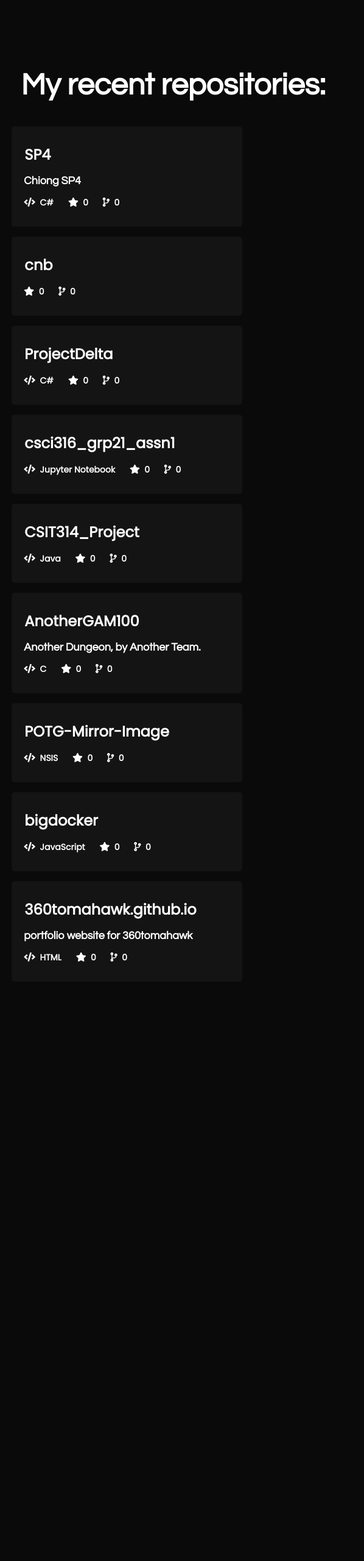
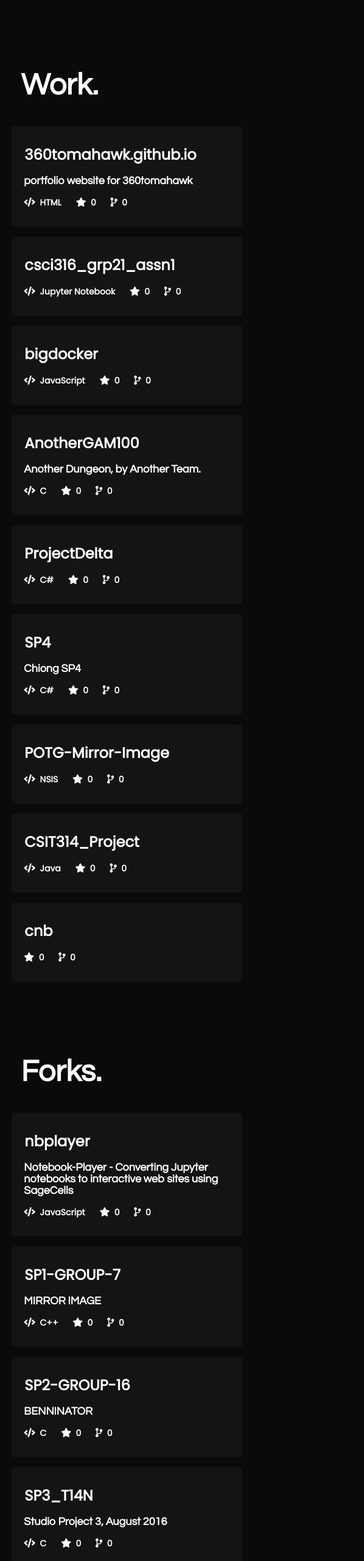
Before and after one commit to HalcionCyanide/360tomahawk.github.io, a plain HTML site: page index.html in a window 1280 px wide. Shown: the top 2560 px of the page at 61% size, 388-986 px from the left. Before the commit the page ends 1650 px from the top, so only its background shows below. Drawn offline with nearby package versions, Linux system fonts and the light colour scheme; no server answers; a script that the page names is missing.

Commit message:
update the information

```diff
--- a/config.json
+++ b/config.json
@@ -3,9 +3,9 @@
   "username": "360tomahawk",
   "name": "Zheng Qingping",
   "userimg": "https://avatars.githubusercontent.com/u/13763140?v=4",
-  "sort": "pushed",
-  "order": "asc",
-  "includeFork": false,
+  "sort": "updated",
+  "order": "desc",
+  "includeFork": true,
   "theme": "dark.css",
   "types": [
    "owner"
--- a/index.html
+++ b/index.html
@@ -34,29 +34,55 @@
     </div>
     <div id="display">
       <div id="work">
-        <h1>My recent repositories:</h1>
+        <h1>Work.</h1>
         <div class="projects" id="work_section">
-                        <a href="https://github.com/360tomahawk/SP4" target="_blank">
+                        <a href="https://github.com/360tomahawk/360tomahawk.github.io" target="_blank">
                         <section>
-                            <div class="section_title">SP4</div>
+                            <div class="section_title">360tomahawk.github.io</div>
                             <div class="about_section">
-                            <span style="display:block;">Chiong SP4</span>
+                            <span style="display:block;">portfolio website for 360tomahawk</span>
                             </div>
                             <div class="bottom_section">
-                                <span style="display:inline-block;"><i class="fas fa-code"></i>&nbsp; C#</span>
+                                <span style="display:inline-block;"><i class="fas fa-code"></i>&nbsp; HTML</span>
                                 <span><i class="fas fa-star"></i>&nbsp; 0</span>
                                 <span><i class="fas fa-code-branch"></i>&nbsp; 0</span>
                             </div>
                         </section>
                         </a>
-                        <a href="https://github.com/prophet-leong/cnb" target="_blank">
+                        <a href="https://github.com/360tomahawk/csci316_grp21_assn1" target="_blank">
                         <section>
-                            <div class="section_title">cnb</div>
+                            <div class="section_title">csci316_grp21_assn1</div>
                             <div class="about_section">
                             <span style="display:none;">undefined</span>
                             </div>
                             <div class="bottom_section">
-                                <span style="display:none;"><i class="fas fa-code"></i>&nbsp; null</span>
+                                <span style="display:inline-block;"><i class="fas fa-code"></i>&nbsp; Jupyter Notebook</span>
+                                <span><i class="fas fa-star"></i>&nbsp; 0</span>
+                                <span><i class="fas fa-code-branch"></i>&nbsp; 0</span>
+                            </div>
+                        </section>
+                        </a>
+                        <a href="https://github.com/360tomahawk/bigdocker" target="_blank">
+                        <section>
+                            <div class="section_title">bigdocker</div>
+                            <div class="about_section">
+                            <span style="display:none;">undefined</span>
+                            </div>
+                            <div class="bottom_section">
+                                <span style="display:inline-block;"><i class="fas fa-code"></i>&nbsp; JavaScript</span>
+                                <span><i class="fas fa-star"></i>&nbsp; 0</span>
+                                <span><i class="fas fa-code-branch"></i>&nbsp; 0</span>
+                            </div>
+                        </section>
+                        </a>
+                        <a href="https://github.com/360tomahawk/AnotherGAM100" target="_blank">
+                        <section>
+                            <div class="section_title">AnotherGAM100</div>
+                            <div class="about_section">
+                            <span style="display:block;">Another Dungeon, by Another Team.</span>
+                            </div>
+                            <div class="bottom_section">
+                                <span style="display:inline-block;"><i class="fas fa-code"></i>&nbsp; C</span>
                                 <span><i class="fas fa-star"></i>&nbsp; 0</span>
                                 <span><i class="fas fa-code-branch"></i>&nbsp; 0</span>
                             </div>
@@ -75,14 +101,27 @@
                             </div>
                         </section>
                         </a>
-                        <a href="https://github.com/360tomahawk/csci316_grp21_assn1" target="_blank">
+                        <a href="https://github.com/360tomahawk/SP4" target="_blank">
                         <section>
-                            <div class="section_title">csci316_grp21_assn1</div>
+                            <div class="section_title">SP4</div>
+                            <div class="about_section">
+                            <span style="display:block;">Chiong SP4</span>
+                            </div>
+                            <div class="bottom_section">
+                                <span style="display:inline-block;"><i class="fas fa-code"></i>&nbsp; C#</span>
+                                <span><i class="fas fa-star"></i>&nbsp; 0</span>
+                                <span><i class="fas fa-code-branch"></i>&nbsp; 0</span>
+                            </div>
+                        </section>
+                        </a>
+                        <a href="https://github.com/360tomahawk/POTG-Mirror-Image" target="_blank">
+                        <section>
+                            <div class="section_title">POTG-Mirror-Image</div>
                             <div class="about_section">
                             <span style="display:none;">undefined</span>
                             </div>
                             <div class="bottom_section">
-                                <span style="display:inline-block;"><i class="fas fa-code"></i>&nbsp; Jupyter Notebook</span>
+                                <span style="display:inline-block;"><i class="fas fa-code"></i>&nbsp; NSIS</span>
                                 <span><i class="fas fa-star"></i>&nbsp; 0</span>
                                 <span><i class="fas fa-code-branch"></i>&nbsp; 0</span>
                             </div>
@@ -101,11 +140,54 @@
                             </div>
                         </section>
                         </a>
-                        <a href="https://github.com/360tomahawk/AnotherGAM100" target="_blank">
+                        <a href="https://github.com/prophet-leong/cnb" target="_blank">
                         <section>
-                            <div class="section_title">AnotherGAM100</div>
+                            <div class="section_title">cnb</div>
                             <div class="about_section">
-                            <span style="display:block;">Another Dungeon, by Another Team.</span>
+                            <span style="display:none;">undefined</span>
+                            </div>
+                            <div class="bottom_section">
+                                <span style="display:none;"><i class="fas fa-code"></i>&nbsp; null</span>
+                                <span><i class="fas fa-star"></i>&nbsp; 0</span>
+                                <span><i class="fas fa-code-branch"></i>&nbsp; 0</span>
+                            </div>
+                        </section>
+                        </a></div>
+      </div>
+      <div id="forks" style="display: block;">
+        <h1>Forks.</h1>
+        <div class="projects" id="forks_section">
+                        <a href="https://github.com/360tomahawk/nbplayer" target="_blank">
+                        <section>
+                            <div class="section_title">nbplayer</div>
+                            <div class="about_section">
+                            <span style="display:block;">Notebook-Player - Converting Jupyter notebooks to interactive web sites using SageCells</span>
+                            </div>
+                            <div class="bottom_section">
+                                <span style="display:inline-block;"><i class="fas fa-code"></i>&nbsp; JavaScript</span>
+                                <span><i class="fas fa-star"></i>&nbsp; 0</span>
+                                <span><i class="fas fa-code-branch"></i>&nbsp; 0</span>
+                            </div>
+                        </section>
+                        </a>
+                        <a href="https://github.com/360tomahawk/SP1-GROUP-7" target="_blank">
+                        <section>
+                            <div class="section_title">SP1-GROUP-7</div>
+                            <div class="about_section">
+                            <span style="display:block;">MIRROR IMAGE</span>
+                            </div>
+                            <div class="bottom_section">
+                                <span style="display:inline-block;"><i class="fas fa-code"></i>&nbsp; C++</span>
+                                <span><i class="fas fa-star"></i>&nbsp; 0</span>
+                                <span><i class="fas fa-code-branch"></i>&nbsp; 0</span>
+                            </div>
+                        </section>
+                        </a>
+                        <a href="https://github.com/360tomahawk/SP2-GROUP-16" target="_blank">
+                        <section>
+                            <div class="section_title">SP2-GROUP-16</div>
+                            <div class="about_section">
+                            <span style="display:block;">BENNINATOR</span>
                             </div>
                             <div class="bottom_section">
                                 <span style="display:inline-block;"><i class="fas fa-code"></i>&nbsp; C</span>
@@ -114,53 +196,39 @@
                             </div>
                         </section>
                         </a>
-                        <a href="https://github.com/360tomahawk/POTG-Mirror-Image" target="_blank">
+                        <a href="https://github.com/360tomahawk/SP3_T14N" target="_blank">
                         <section>
-                            <div class="section_title">POTG-Mirror-Image</div>
+                            <div class="section_title">SP3_T14N</div>
                             <div class="about_section">
-                            <span style="display:none;">undefined</span>
+                            <span style="display:block;">Studio Project 3, August 2016</span>
                             </div>
                             <div class="bottom_section">
-                                <span style="display:inline-block;"><i class="fas fa-code"></i>&nbsp; NSIS</span>
+                                <span style="display:inline-block;"><i class="fas fa-code"></i>&nbsp; C</span>
                                 <span><i class="fas fa-star"></i>&nbsp; 0</span>
                                 <span><i class="fas fa-code-branch"></i>&nbsp; 0</span>
                             </div>
                         </section>
                         </a>
-                        <a href="https://github.com/360tomahawk/bigdocker" target="_blank">
+                        <a href="https://github.com/360tomahawk/docker-sagecell" target="_blank">
                         <section>
-                            <div class="section_title">bigdocker</div>
+                            <div class="section_title">docker-sagecell</div>
                             <div class="about_section">
-                            <span style="display:none;">undefined</span>
+                            <span style="display:block;">This is SageMathCell - a Sage computation web service  Was build from sagemath/sagemath, the official sage docker image.</span>
                             </div>
                             <div class="bottom_section">
-                                <span style="display:inline-block;"><i class="fas fa-code"></i>&nbsp; JavaScript</span>
-                                <span><i class="fas fa-star"></i>&nbsp; 0</span>
-                                <span><i class="fas fa-code-branch"></i>&nbsp; 0</span>
-                            </div>
-                        </section>
-                        </a>
-                        <a href="https://github.com/360tomahawk/360tomahawk.github.io" target="_blank">
-                        <section>
-                            <div class="section_title">360tomahawk.github.io</div>
-                            <div class="about_section">
-                            <span style="display:block;">portfolio website for 360tomahawk</span>
-                            </div>
-                            <div class="bottom_section">
-                                <span style="display:inline-block;"><i class="fas fa-code"></i>&nbsp; HTML</span>
+                                <span style="display:inline-block;"><i class="fas fa-code"></i>&nbsp; Shell</span>
                                 <span><i class="fas fa-star"></i>&nbsp; 0</span>
                                 <span><i class="fas fa-code-branch"></i>&nbsp; 0</span>
                             </div>
                         </section>
                         </a></div>
       </div>
-      <div id="forks" style="display:none;">
-        <h1>Forks.</h1>
-        <div class="projects" id="forks_section"></div>
-      </div>
       <div id="blog_section">
         <h1>Blog.</h1>
         <div id="blogs"></div>
+      </div>
+      <div id="footer">
+        <a href="https://github.com/imfunniee" target="_blank">made on earth by a human</a>
       </div>
     </div>
     <script type="text/javascript">
```
